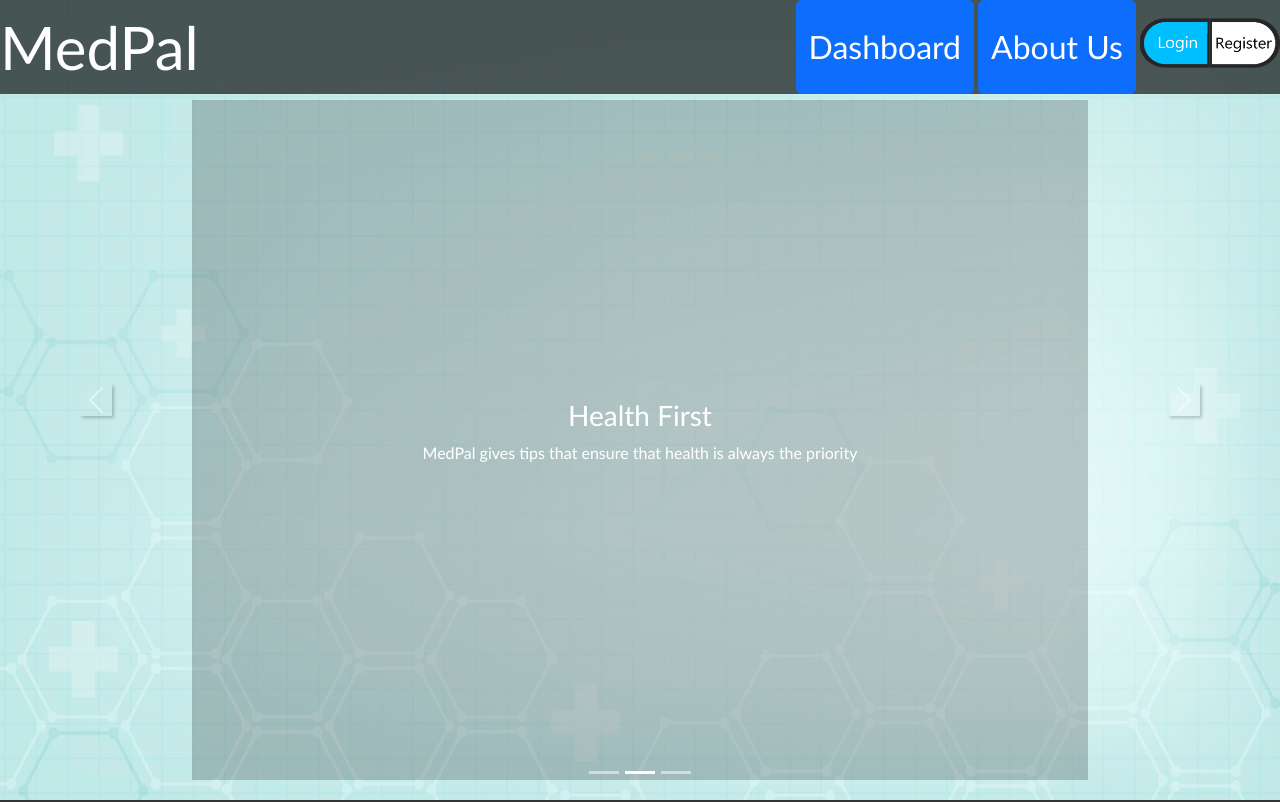
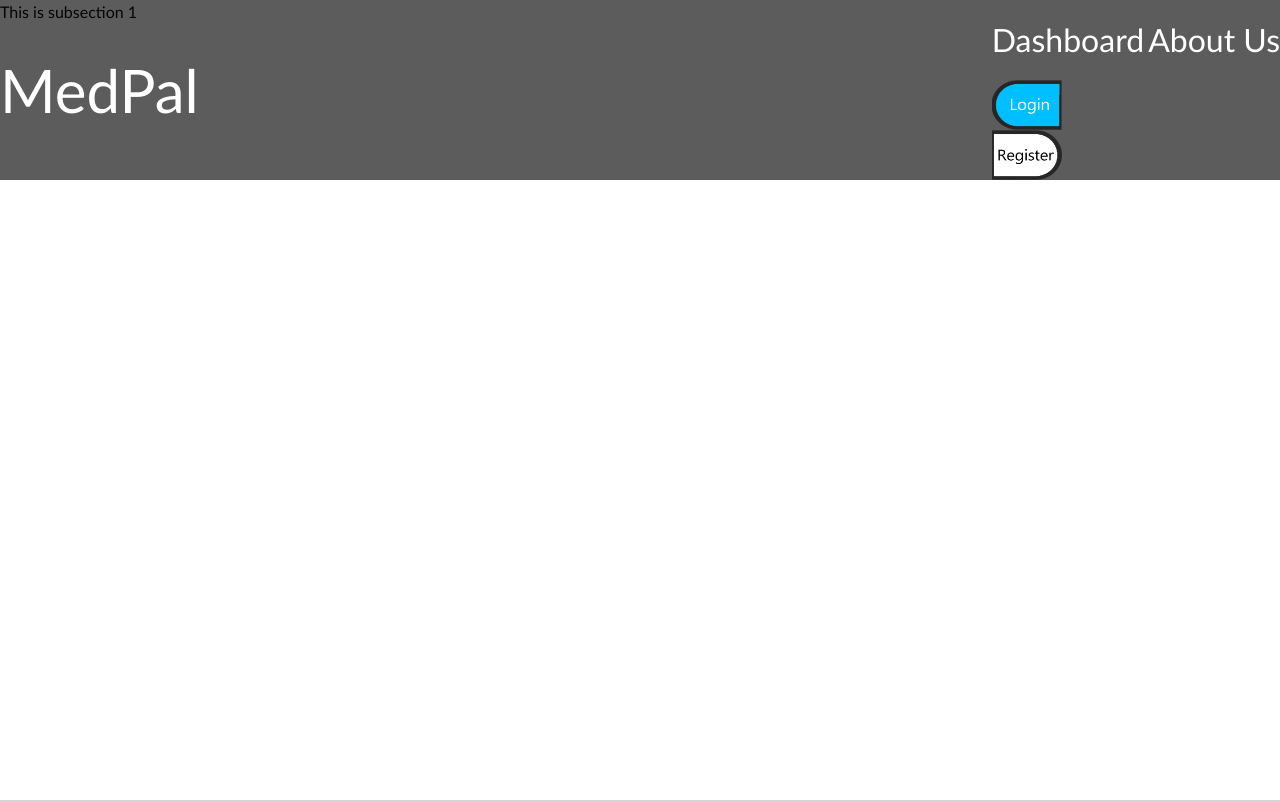
Before and after one commit to Atharva123987/Med-Pal, a React (Create React App) app in the folder client/: page / in a window 1280 px wide. Shown: the top 802 px of the page. Built offline with nearby package versions, Linux system fonts and the light colour scheme.

Commit message:
Removed bootstrap and added tailwind
Carousel component and buttons on home page need to be remade

```diff
--- a/client/package.json
+++ b/client/package.json
@@ -8,12 +8,11 @@
     "@testing-library/react": "^13.3.0",
     "@testing-library/user-event": "^13.5.0",
     "axios": "^0.24.0",
-    "bootstrap": "^5.2.3",
     "chart.js": "^4.2.1",
+    "css": "^3.0.0",
     "date-fns": "^2.29.3",
     "react": "^18.2.0",
     "react-big-calendar": "^1.6.7",
-    "react-bootstrap": "^2.7.2",
     "react-chartjs-2": "^5.2.0",
     "react-data-table-component": "^7.5.3",
     "react-date-picker": "^9.2.0",
@@ -25,6 +24,7 @@
     "react-scripts": "^5.0.1",
     "recharts": "^2.4.3",
     "styled-components": "^5.3.6",
+    "tailwind": "^4.0.0",
     "web-vitals": "^2.1.4"
   },
   "scripts": {
--- a/client/src/App.js
+++ b/client/src/App.js
@@ -1,12 +1,12 @@
 import React from "react";
 import "./App.css";
+import './index.css'
 import Home from './pages/Home'
 import { BrowserRouter, Route } from 'react-router-dom';
 import Login from './pages/Login';
 import Register from './pages/Register';
 import Dashboard from './pages/Dashboard';
 import About from './pages/About';
-import 'bootstrap/dist/css/bootstrap.min.css';
 import Calendar from "./components/Calendar";
 
 const App = () => {
--- a/client/src/Navbar.js
+++ b/client/src/Navbar.js
@@ -3,7 +3,6 @@ import './Navbar.css';
 import {Link} from 'react-router-dom';
 import Log_In from './assets/login.png'
 import Register from './assets/register.png'
-import Button from 'react-bootstrap/Button';
 const Navbar = () => {
   return (
     <>
@@ -12,9 +11,9 @@ const Navbar = () => {
 
           <div className="heading">MedPal</div>
             <div className="buttons">
-            <Button variant="primary"><Link to={'/dashboard'} style={{color:"white", textDecoration:"none",display:"block"}}>Dashboard</Link></Button>{' '}
+            <button><Link to={'/dashboard'} style={{color:"white", textDecoration:"none",display:"block"}}>Dashboard</Link></button>{' '}
 
-            <Button variant="primary"><Link to={'/about'} style={{color:"white", textDecoration:"none",display:"block"}}>About Us</Link></Button>{' '}
+            <button><Link to={'/about'} style={{color:"white", textDecoration:"none",display:"block"}}>About Us</Link></button>{' '}
 
               <Link to={'/login'}><img src={Log_In} className="login" alt="login"/></Link>
               <Link to={'/register'}><img src={Register} className="register" alt="register"/></Link>
--- a/client/src/index.css
+++ b/client/src/index.css
@@ -1,3 +1,6 @@
+@tailwind base;
+@tailwind components;
+@tailwind utilities;
 body {
   margin: 0;
   font-family: -apple-system, BlinkMacSystemFont, 'Segoe UI', 'Roboto', 'Oxygen',
--- a/client/src/pages/Dashboard.jsx
+++ b/client/src/pages/Dashboard.jsx
@@ -128,7 +128,7 @@ const Dashboard = () => {
 							className="component"
 							style={{ flexGrow: 6 }}
 						>
-							<Charts />
+							{/* <Charts /> */}
 						</div>
 
 						<div
--- a/client/src/pages/Home.jsx
+++ b/client/src/pages/Home.jsx
@@ -1,6 +1,7 @@
 import Navbar from "../Navbar";
 import Slider from "../components/Slider"
 import './home.css'
+import '../index.css'
 import Footer from '../components/Footer'
 import HomeContent from '../components/HomeContent';
 const Home  = () =>{
@@ -8,8 +9,9 @@ const Home  = () =>{
         <>
         <div id="home-content">
         <Navbar/>
-        <Slider/>
-        {/* <HomeContent/> */}
+        {/* <Slider/> */}
+        <HomeContent/>
+        <h1 className="text-white bg-red-500">HERERERERLELRER</h1>
         <Footer/>
         </div>
         </>
--- /dev/null
+++ b/client/tailwind.config.js
@@ -0,0 +1,10 @@
+/** @type {import('tailwindcss').Config} */
+module.exports = {
+  content: [
+    "./src/**/*.{js,jsx,ts,tsx}",
+  ],
+  theme: {
+    extend: {},
+  },
+  plugins: [],
+}
```
Also changed, not shown: 1 other file (tests, documents, lock files or other folders).
